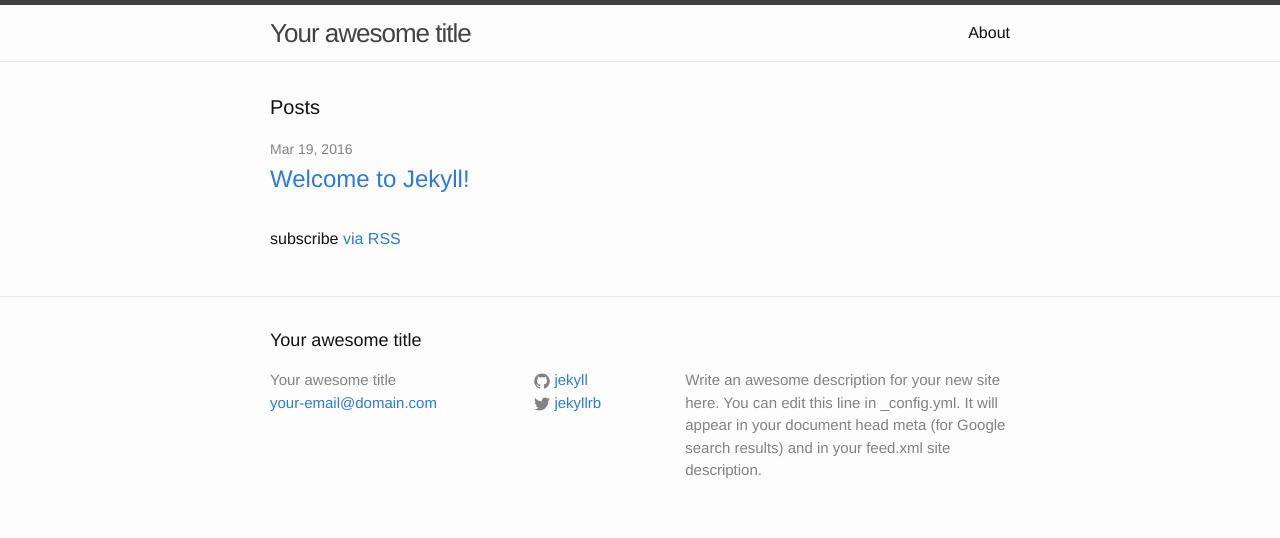
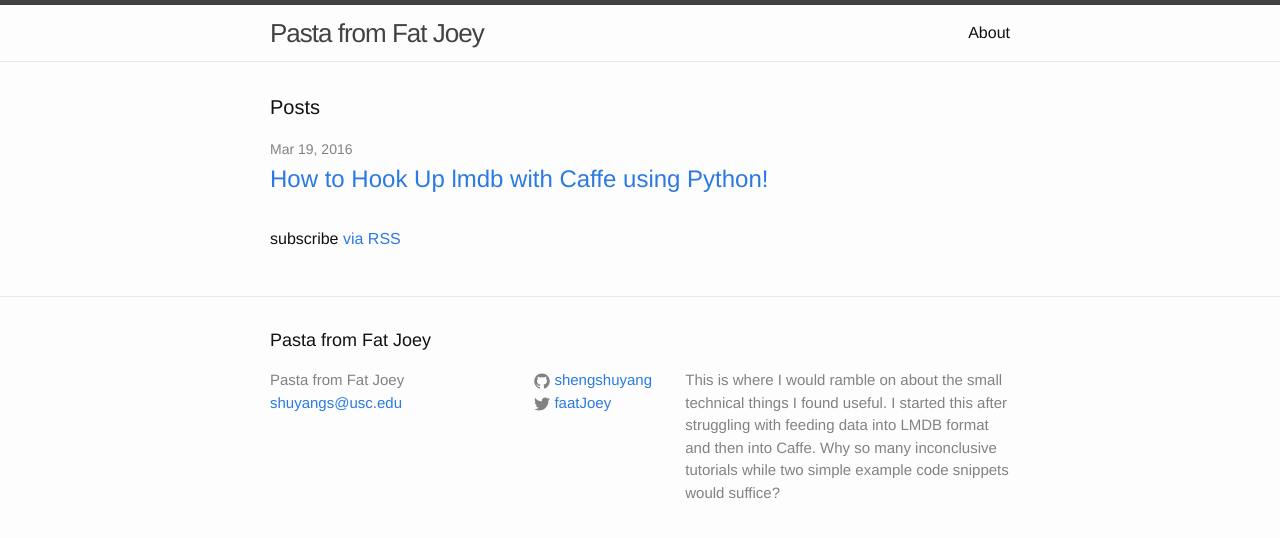
Before and after one commit to shengshuyang/shengshuyang.github.io, a Jekyll site: the page built from index.html, in a window 1280 px wide. Shown: the top 538 px of the page. Built offline with Jekyll 4.4.1, drawn with Linux system fonts in a browser that asks for light colours; part of the change alters nothing that is shown.

Commit message:
Created my first post

```diff
--- a/_config.yml
+++ b/_config.yml
@@ -6,16 +6,17 @@
 # 'jekyll serve'. If you change this file, please restart the server process.
 
 # Site settings
-title: Your awesome title
-email: your-email@domain.com
+title: Pasta from Fat Joey
+email: shuyangs@usc.edu
 description: > # this means to ignore newlines until "baseurl:"
-  Write an awesome description for your new site here. You can edit this
-  line in _config.yml. It will appear in your document head meta (for
-  Google search results) and in your feed.xml site description.
+  This is where I would ramble on about the small technical things I found useful.
+  I started this after struggling with feeding data into LMDB format and then into
+  Caffe. Why so many inconclusive tutorials while two simple example code snippets
+  would suffice?
 baseurl: "" # the subpath of your site, e.g. /blog
-url: "http://yourdomain.com" # the base hostname & protocol for your site
-twitter_username: jekyllrb
-github_username:  jekyll
+url: "http://shengshuyang.github.io" # the base hostname & protocol for your site
+twitter_username: faatJoey
+github_username:  shengshuyang
 
 # Build settings
 markdown: kramdown
--- a/_posts/2016-03-19-welcome-to-jekyll.markdown
+++ b/_drafts/2016-03-19-welcome-to-jekyll.markdown
@@ -10,7 +10,7 @@ To add new posts, simply add a file in the `_posts` directory that follows the c
 
 Jekyll also offers powerful support for code snippets:
 
-{% highlight ruby %}
+{% highlight python %}
 def print_hi(name)
   puts "Hi, #{name}"
 end
--- /dev/null
+++ b/_posts/2016-03-19-hook-up-lmdb-with-caffe-in-python.markdown
@@ -0,0 +1,77 @@
+---
+layout: post
+title:  "How to Hook Up lmdb with Caffe using Python!"
+date:   2016-03-19 00:45:21 -0700
+categories: Caffe
+---
+
+Long story short, here's how I figured out how to interact with lmdb using Python.
+
+First, a bit of setup. You've probably noticed two unfamiliar packages `caffe.proto` and `caffe.io`.
+
+The `caffe.proto` package defined a lot of things, but here we are only using the data structure `Datum`, you can think of it as an intermediate form between our images and labels and lmdb entries.
+
+The `caffe.io` package has this two helper functions `datum = datum_to_array(X, y)` and `X = array_to_datum(datum)`, which could save us some time defining the structure of our `Datum` object. Note that `y` is not returned by `array_to_datum`, you can simply call `datum.label` to get it.
+
+{% highlight python %}
+import caffe
+import lmdb
+import numpy as np
+import matplotlib.pyplot as plt
+from caffe.proto import caffe_pb2
+from caffe.io import datum_to_array, array_to_datum
+{% endhighlight %}
+
+Function to write to lmdb. This function takes a folder path `img_dir` as input and push all the images in the folder into a lmdb database specified by `db_name`.
+
+`map_size` is the capacity of the database. In my case I have total of `len(files)` image patches of size `64*64*3`, and I used a factor of 2 just in case.
+
+I've also set `y=1` for all images because currently I don't have labels yet. You will need to make changes according to your situation.
+
+{% highlight python %}
+def write_images_to_lmdb(img_dir, db_name):
+    for root, dirs, files in os.walk(img_dir, topdown = False):
+        if root != img_dir:
+            continue
+        map_size = 64*64*3*2*len(files)
+        env = lmdb.Environment(db_name, map_size=map_size)
+        txn = env.begin(write=True,buffers=True)
+        for idx, name in enumerate(files):
+            X = mp.imread(os.path.join(root, name))
+            y = 1
+            datum = array_to_datum(X,y)
+            str_id = '{:08}'.format(idx)
+            # The encode is only essential in Python 3
+            txn.put(str_id.encode('ascii'), datum.SerializeToString())
+    txn.commit()
+    env.close()
+    print " ".join(["Writing to", db_name, "done!"])
+{% endhighlight %}
+
+Function to read from lmdb. Here we iterate over all entries in the database, and visualize a few images if necessary. It is a good way to check if the images are processed correctly.
+{% highlight python %}
+def read_images_from_lmdb(db_name, visualize):
+	env = lmdb.open(db_name)
+	txn = env.begin()
+	cursor = txn.cursor()
+	X = []
+	y = []
+	idxs = []
+	for idx, (key, value) in enumerate(cursor):
+		datum = caffe_pb2.Datum()
+		datum.ParseFromString(value)
+		X.append(np.array(datum_to_array(datum)))
+		y.append(datum.label)
+		idxs.append(idx)
+	if visualize:
+	    print "Visualizing a few images..."
+	    for i in range(9):
+	        img = X[i]
+	        plt.subplot(3,3,i+1)
+	        plt.imshow(img)
+	        plt.title(y[i])
+	        plt.axis('off')
+	    plt.show()
+	print " ".join(["Reading from", db_name, "done!"])
+	return X, y, idxs
+{% endhighlight %}
```
